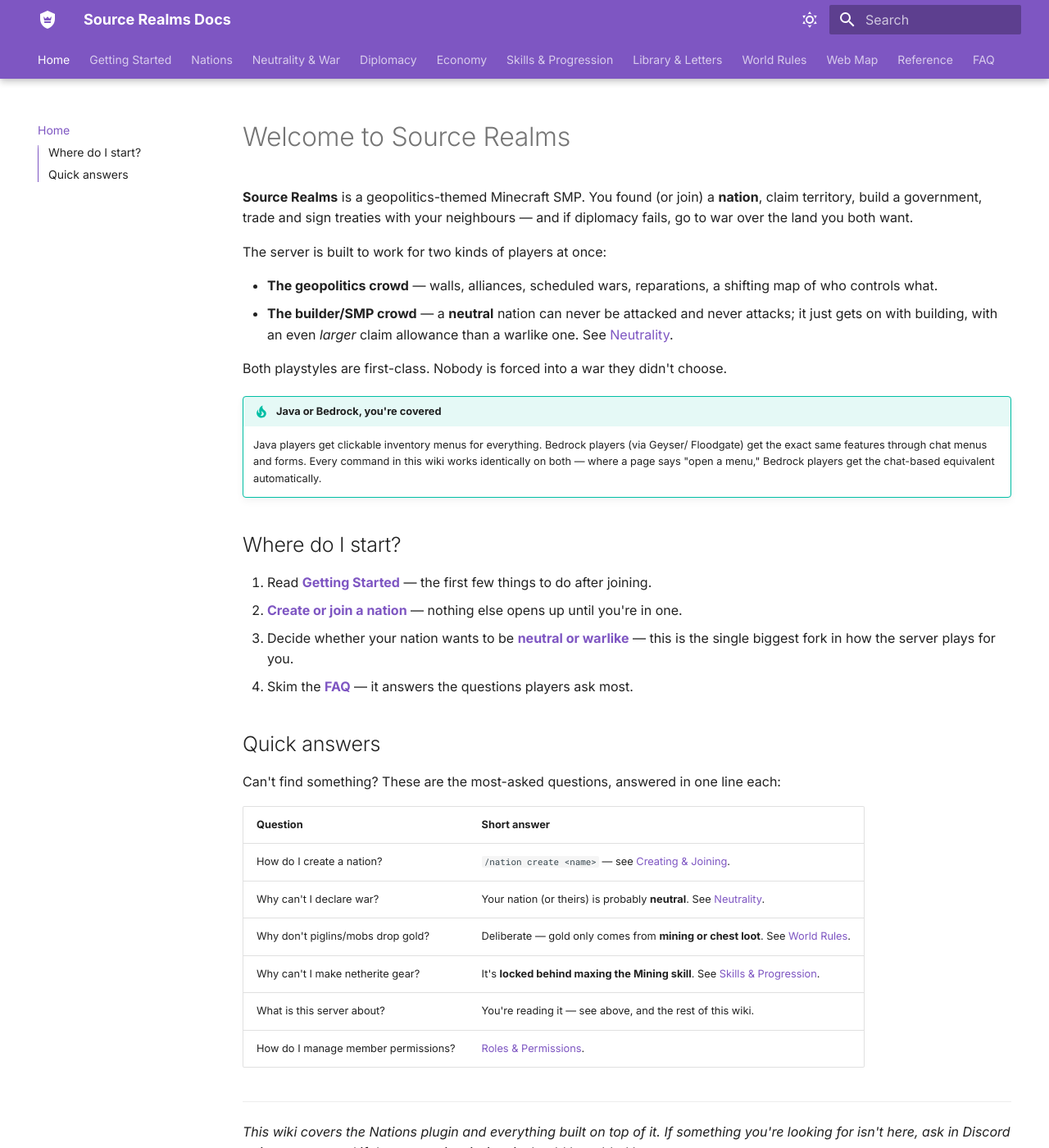
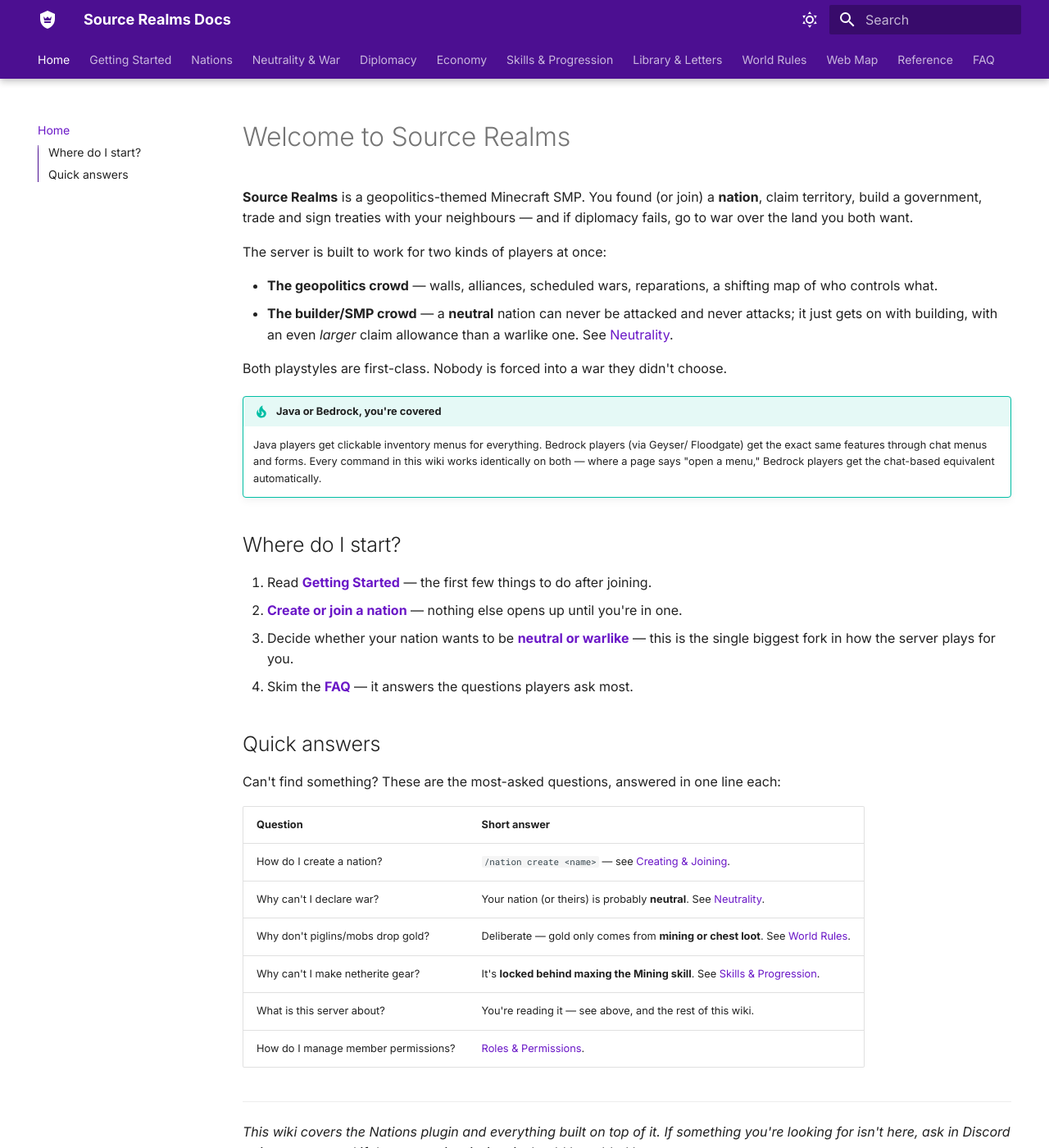
Before and after one commit to SourceRealms/sourcerealms-docs, an MkDocs documentation site: the page built from docs/index.md, in a window 1280 px wide and 1400 px high. Shown: the whole window at 82% size. Built offline with MkDocs 1.6.1 and Material for MkDocs 9.7.7, drawn with Linux system fonts in a browser that asks for light colours.

Commit message:
Deepen purple palette and darken background toward near-black

```diff
--- /dev/null
+++ b/docs/stylesheets/extra.css
@@ -0,0 +1,38 @@
+/* Custom palette overrides — richer, more saturated purple + a near-black dark canvas.
+   The named Material presets ("deep purple"/"purple") read as too light/pastel, so we set the
+   underlying CSS variables directly instead of relying on the presets. */
+
+[data-md-color-scheme="slate"] {
+  /* Canvas: push toward true black instead of Material's default dark slate-grey. */
+  --md-default-bg-color: #0a0710;
+  --md-default-bg-color--light: #0a0710;
+  --md-default-bg-color--lighter: #0a0710;
+  --md-default-bg-color--dark: #060409;
+
+  /* Slightly deepen the code-block background to match the darker canvas. */
+  --md-code-bg-color: #120c1e;
+
+  /* Primary: header bar, nav highlights — a deep, saturated purple (not pastel). */
+  --md-primary-fg-color: #4C0F91;
+  --md-primary-fg-color--light: #6A17C7;
+  --md-primary-fg-color--dark: #32095F;
+  --md-primary-bg-color: #FFFFFF;
+
+  /* Accent: links, search highlights, hover states — vivid, not muted. */
+  --md-accent-fg-color: #B341FF;
+  --md-accent-fg-color--transparent: #B341FF1A;
+  --md-accent-bg-color: #FFFFFF;
+
+  --md-typeset-a-color: #C061FF;
+}
+
+[data-md-color-scheme="default"] {
+  --md-primary-fg-color: #4C0F91;
+  --md-primary-fg-color--light: #6A17C7;
+  --md-primary-fg-color--dark: #32095F;
+
+  --md-accent-fg-color: #8A1FD1;
+  --md-accent-fg-color--transparent: #8A1FD11A;
+
+  --md-typeset-a-color: #6A17C7;
+}
--- a/mkdocs.yml
+++ b/mkdocs.yml
@@ -50,6 +50,9 @@ markdown_extensions:
   - toc:
       permalink: true
 
+extra_css:
+  - stylesheets/extra.css
+
 nav:
   - Home: index.md
   - Getting Started: getting-started.md
```
